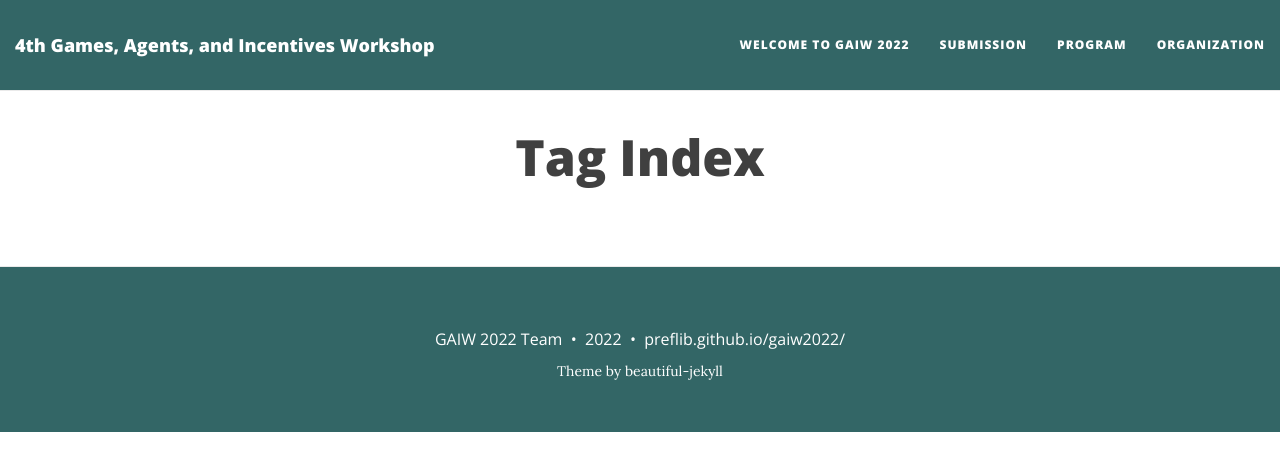
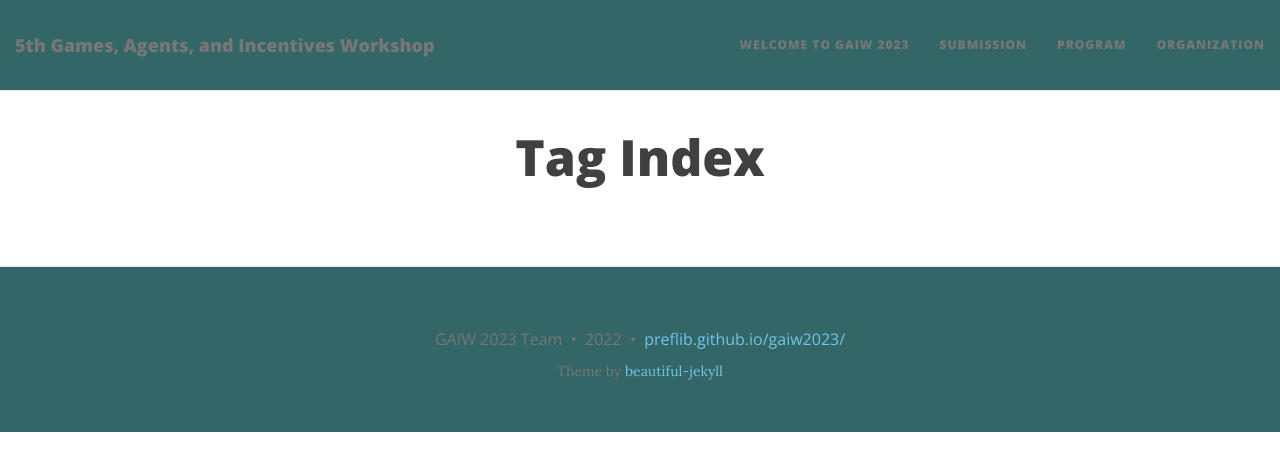
Before and after one commit to PrefLib/gaiw2023, a Jekyll site: the page built from tags.html, in a window 1280 px wide. Shown: the top 471 px of the page. Built offline with Jekyll 4.4.1, drawn with Linux system fonts in a browser that asks for light colours; nearby versions of some CDN libraries.

Commit message:
Update _config.yml

```diff
--- a/_config.yml
+++ b/_config.yml
@@ -1,10 +1,10 @@
 # --- General options --- #
 
 # Name of website
-title: 4th Games, Agents, and Incentives Workshop
+title: 5th Games, Agents, and Incentives Workshop
 
 # Short description of your site
-description: GAIW@AAMAS 2022
+description: GAIW@AAMAS 2023
 
 # --- Local development options ---
 # If your website is hosted locally rather than on GitHub, then you need to uncomment the next two parameters to set the url and baseurl
@@ -20,7 +20,7 @@ description: GAIW@AAMAS 2022
 
 # List of links in the navigation bar
 navbar-links:
-  Welcome to GAIW 2022: "index"
+  Welcome to GAIW 2023: "index"
   Submission: "submission"
   Program: "program"
   Organization: "organization"
@@ -43,14 +43,14 @@ collections:
 # Personalize the colors in your website. Colour values can be any valid CSS colour
 
 navbar-col: "#336666"
-navbar-text-col: "#FFFFFF"
-navbar-children-col: "#FFFFFF"
-page-col: "#FFFFFF"
+navbar-text-col: "#GGGGGG"
+navbar-children-col: "#GGGGGG"
+page-col: "#GGGGGG"
 link-col: "#71C5E8"
 hover-col: "#0085A1"
 footer-col: "#336666"
-footer-text-col: "#FFFFFF"
-footer-link-col: "#FFFFFF"
+footer-text-col: "#GGGGGG"
+footer-link-col: "#GGGGGG"
 
 # Alternatively, the navbar, footer, and page background can be set to use background images
 # instead of colour
@@ -64,7 +64,7 @@ footer-link-col: "#FFFFFF"
 # Change all these values or delete the ones you don't want.
 # Important: you must keep the "name" parameter, everything else you can remove
 author:
-  name: GAIW 2022 Team
+  name: GAIW 2023 Team
 
 # Select your active Social Network Links.
 # Uncomment the links you want to show in the footer and add your information to each link.
@@ -97,7 +97,7 @@ author:
 
 # How to display the link to the website in the footer
 # Remove this if you don't want a link in the footer
-url-pretty: "preflib.github.io/gaiw2022/"  # eg. "deanattali.com/beautiful-jekyll"
+url-pretty: "preflib.github.io/gaiw2023/"  # eg. "deanattali.com/beautiful-jekyll"
 
 # --- Web Statistics Section --- #
 
```
